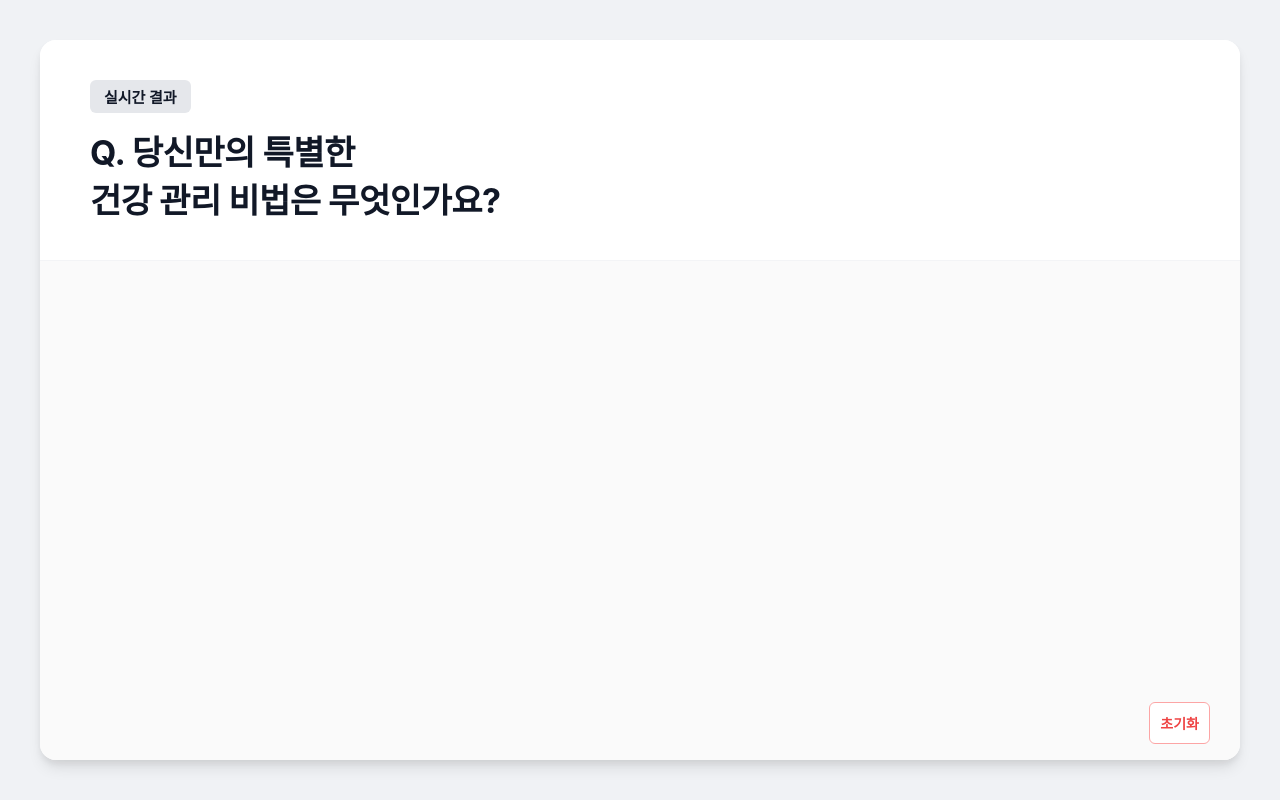
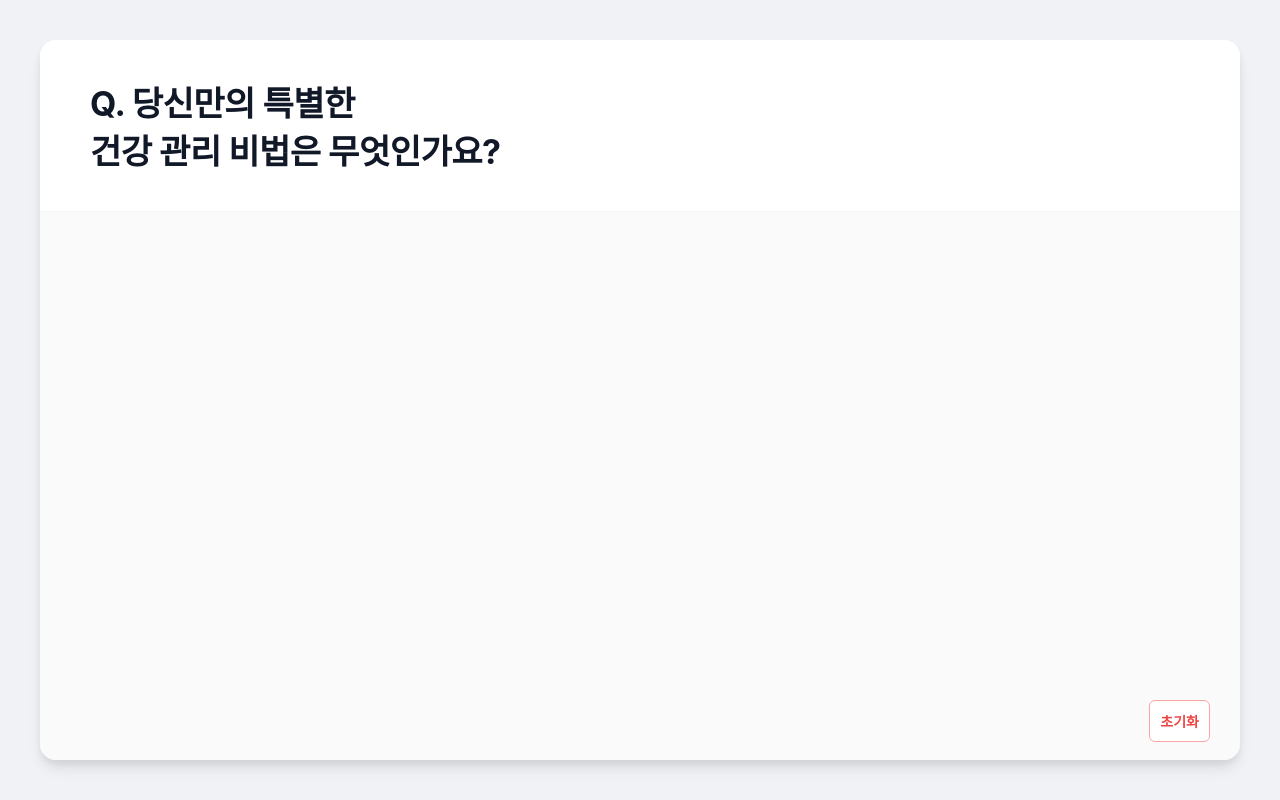
Before and after one commit to povim4-star/health-survey, a website: page public/display.html in a window 1280 px wide. Drawn offline with nearby package versions, Linux system fonts and the light colour scheme; no server answers; a web font is replaced by a local one.

Commit message:
Update display.html

```diff
--- a/public/display.html
+++ b/public/display.html
@@ -13,7 +13,6 @@
     <div class="survey-card">
         <header class="display-header">
             <div class="display-title-wrapper">
-                <div class="survey-badge">실시간 결과</div>
                 <h1 class="display-title">Q. 당신만의 특별한<br>건강 관리 비법은 무엇인가요?</h1>
             </div>
         </header>
```
